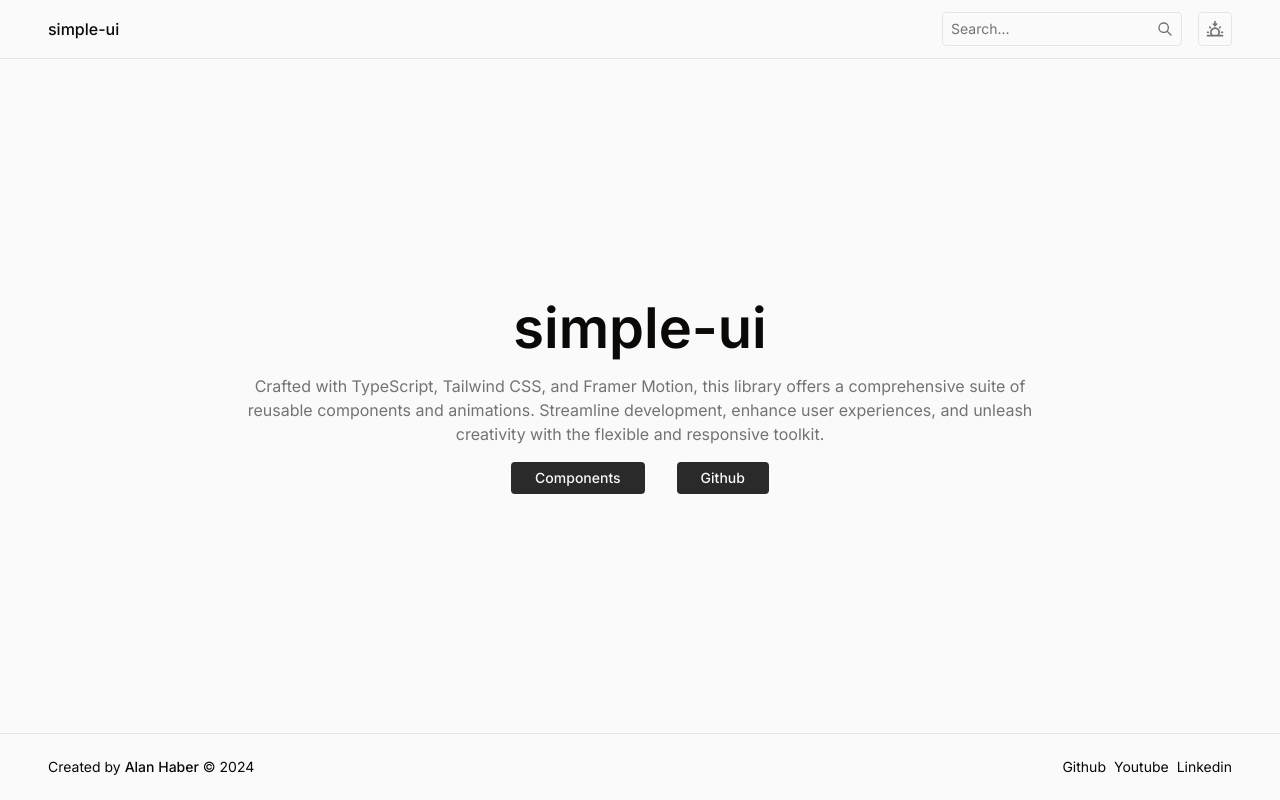
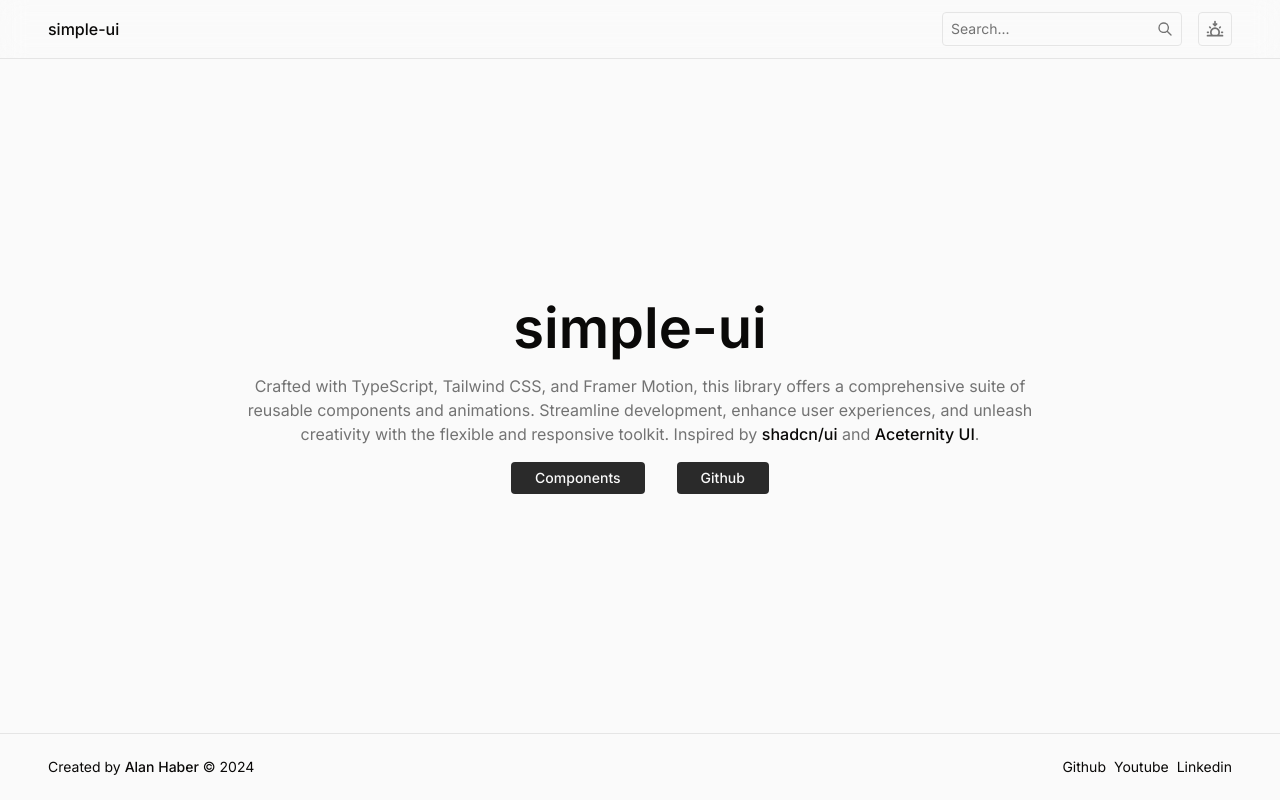
Before and after one commit to haberalan/simple-ui, a Next.js app: page / in a window 1280 px wide. Built offline with nearby package versions, Linux system fonts and the light colour scheme.

Commit message:
feat: add inspiration sites

```diff
--- a/app/page.tsx
+++ b/app/page.tsx
@@ -11,7 +11,25 @@ export default function Home() {
           Crafted with TypeScript, Tailwind CSS, and Framer Motion, this library
           offers a comprehensive suite of reusable components and animations.
           Streamline development, enhance user experiences, and unleash
-          creativity with the flexible and responsive toolkit.
+          creativity with the flexible and responsive toolkit. Inspired by{" "}
+          <a
+            href="https://ui.shadcn.com/"
+            target="_blank"
+            rel="noopener noreferrer"
+            className="font-500 text-black hover:underline dark:text-gray-500"
+          >
+            shadcn/ui
+          </a>{" "}
+          and{" "}
+          <a
+            href="https://ui.aceternity.com/"
+            target="_blank"
+            rel="noopener noreferrer"
+            className="font-500 text-black hover:underline dark:text-gray-500"
+          >
+            Aceternity UI
+          </a>
+          .
         </p>
         <div className="flex items-center gap-8">
           <Button href="/components" variant="primary" size="md">
```
Also changed, not shown: 1 other file (tests, documents, lock files or other folders).
